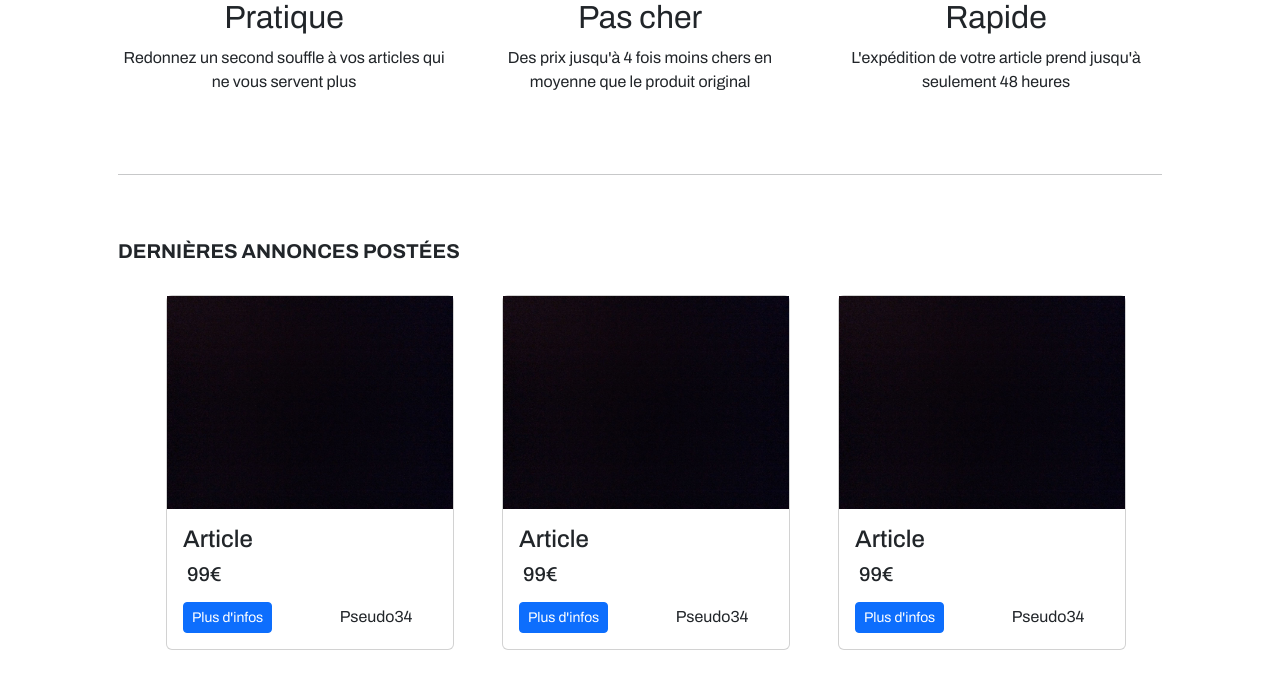
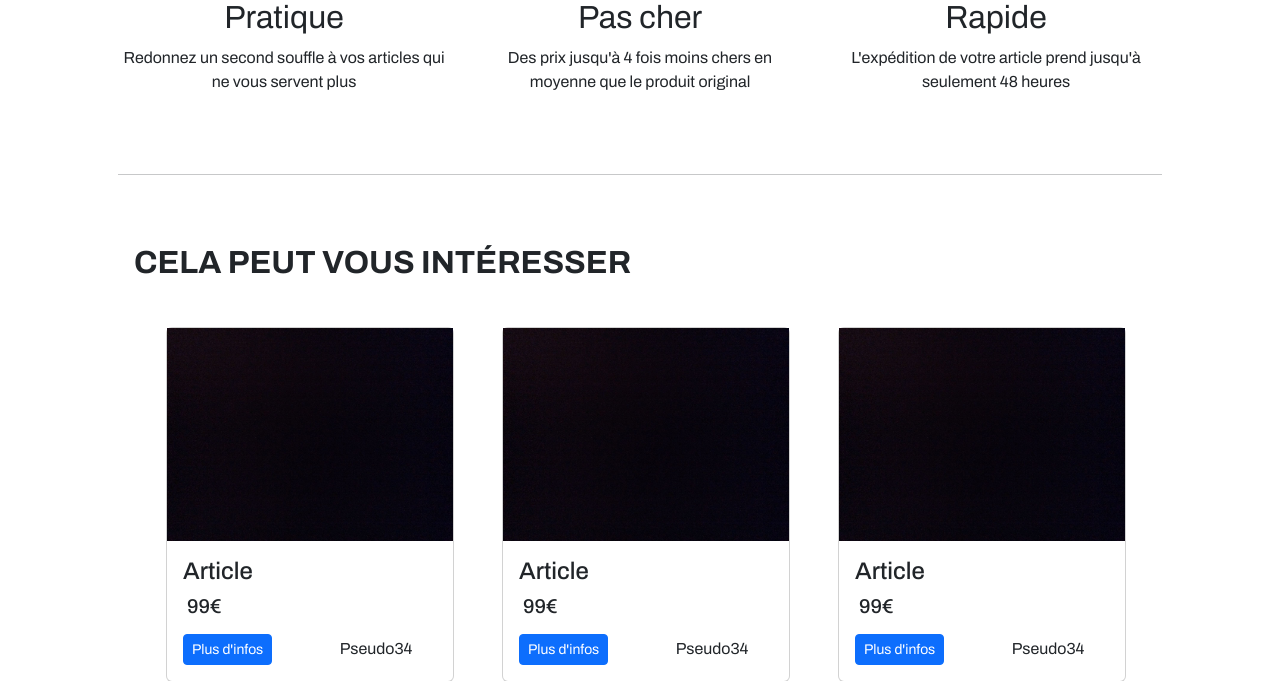
Before and after one commit to n4thans/LaBonneAffaire, a Symfony app: template templates/pages/home.html.twig in a window 1280 px wide. Shown: the part 908-1589 px from the top of the page. Run offline with Twig, Linux system fonts and the light colour scheme; the template is opened without the code that fills it, so the values that code supplies are empty; some libraries are stand-ins or nearby versions.

Commit message:
ajout front home 27/10 16:31

```diff
--- a/templates/pages/home.html.twig
+++ b/templates/pages/home.html.twig
@@ -79,7 +79,7 @@
 <hr class="featurette-divider">
 <br>
 <br>
-<h5 class="fw-bold">DERNIÈRES ANNONCES POSTÉES</h5>
+<p class="fs-2 fw-bold ms-3">CELA PEUT VOUS INTÉRESSER</p>
 <br>
 
 <div class="container ps-5 pe-auto">
```
